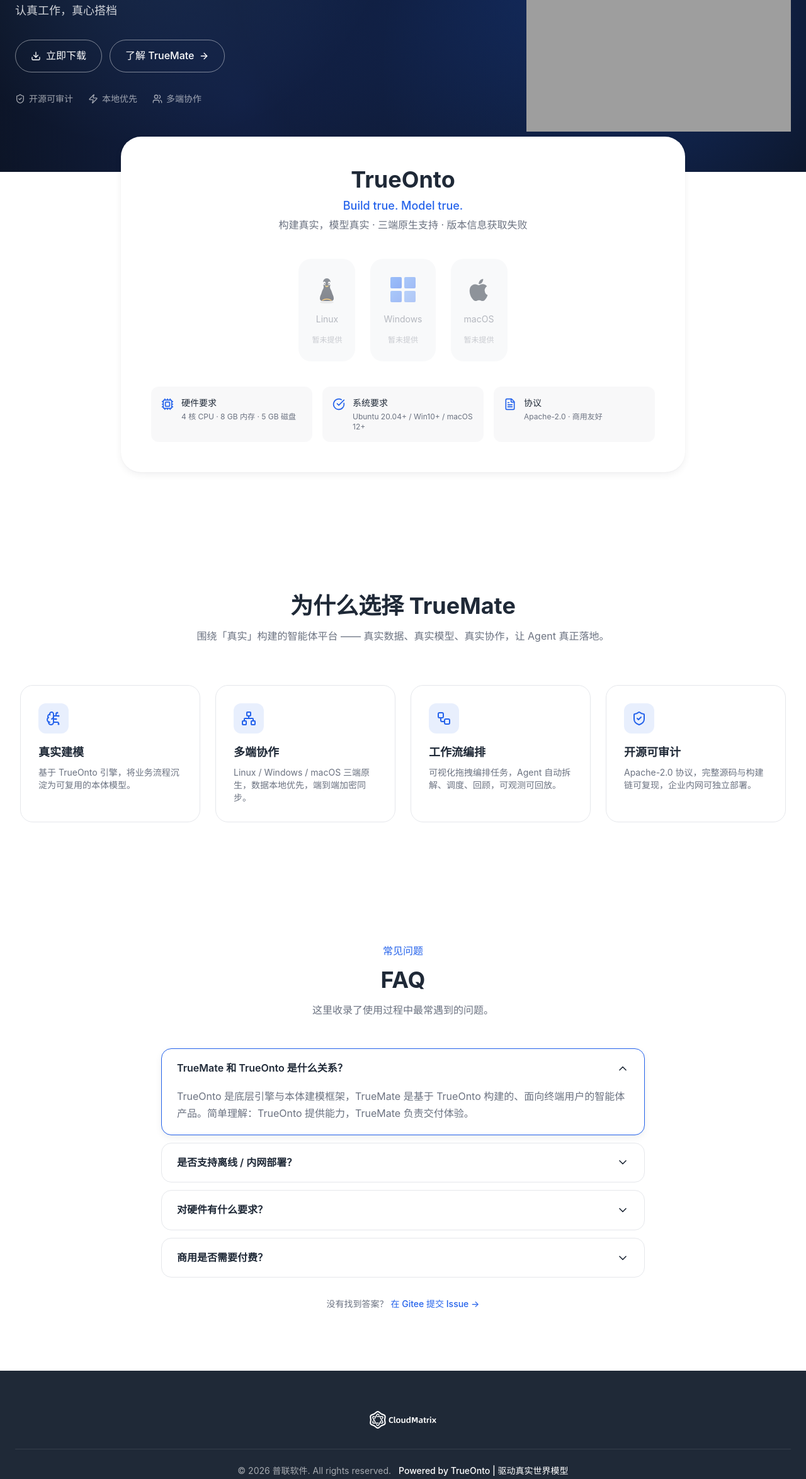
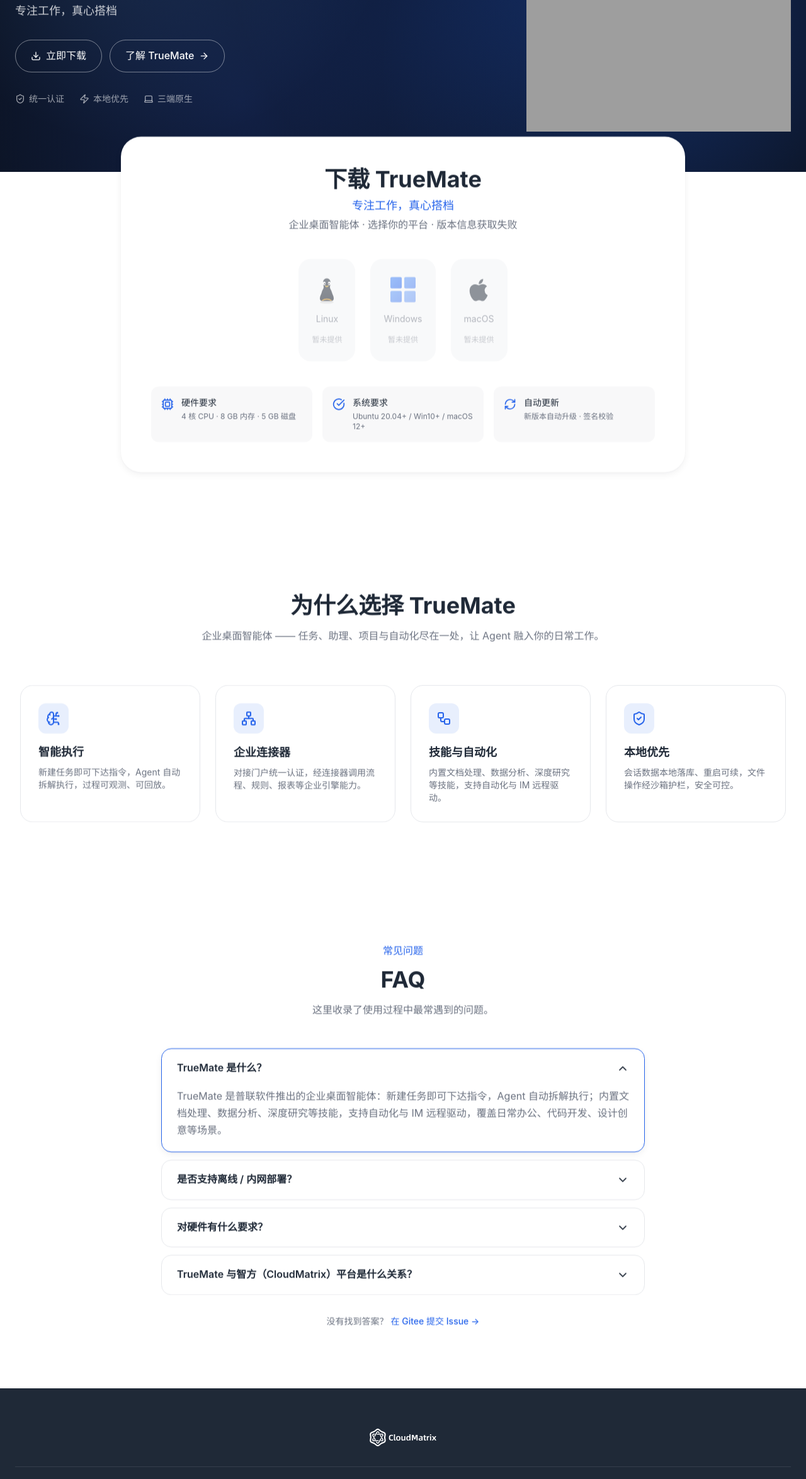
Before and after one commit to warpdrivelabs/cmx-agent, a plain HTML site: page frontend/cloudmatrix/index.html in a window 1280 px wide. Shown: the part 340-2689 px from the top of the page at 63% size. Drawn offline with Linux system fonts and the light colour scheme; no server answers; grey boxes are pictures that could not be loaded.

Commit message:
fix: 完善

```diff
--- a/crates/cmx-agent-shell/src-tauri/tauri.conf.json
+++ b/crates/cmx-agent-shell/src-tauri/tauri.conf.json
@@ -1,7 +1,7 @@
 {
   "$schema": "https://schema.tauri.app/config/2",
   "productName": "TrueMate",
-  "version": "0.1.1",
+  "version": "0.1.0",
   "identifier": "com.pansoft.cmx-agent",
   "build": {
     "frontendDist": "./ui"
--- a/frontend/cloudmatrix/index.html
+++ b/frontend/cloudmatrix/index.html
@@ -4,7 +4,7 @@
   <meta charset="UTF-8" />
   <meta name="viewport" content="width=device-width, initial-scale=1.0, viewport-fit=cover" />
   <meta name="theme-color" content="#0b1220" />
-  <meta name="description" content="普联软件·智方（CloudMatrix）- 认真工作，真心搭档。TrueMate Agent 由 TrueOnto 驱动，支持 Linux / Windows / macOS 三端。" />
+  <meta name="description" content="普联软件·智方（CloudMatrix）- TrueMate 企业桌面智能体，专注工作，真心搭档。任务、助理、项目与自动化尽在一处，支持 Linux / Windows / macOS 三端。" />
   <title>普联软件·智方（CloudMatrix）</title>
 
   <link rel="icon" type="image/svg+xml" href="assets/favicon.svg" />
@@ -87,7 +87,7 @@
             <p class="text-2xl font-semibold tracking-widest text-white mb-4" data-animate data-animate-delay="1">普联软件</p>
             <h1 class="hero-title text-5xl sm:text-6xl font-bold tracking-tight mb-4" data-animate data-animate-delay="1">TrueMate</h1>
             <p class="text-2xl sm:text-3xl font-medium mb-3 text-white" data-animate data-animate-delay="2">Work true. Mate true.</p>
-            <p class="text-lg text-white/80 mb-8" data-animate data-animate-delay="2">认真工作，真心搭档</p>
+            <p class="text-lg text-white/80 mb-8" data-animate data-animate-delay="2">专注工作，真心搭档</p>
             <div class="flex flex-wrap items-center gap-3 justify-center lg:justify-start" data-animate data-animate-delay="3">
               <a href="#download-card" class="hero-cta">
                 <i data-lucide="download" class="w-4 h-4"></i>
@@ -99,9 +99,9 @@
               </a>
             </div>
             <div class="flex items-center gap-6 mt-8 text-sm text-white/60 justify-center lg:justify-start" data-animate data-animate-delay="4">
-              <span class="flex items-center gap-1.5"><i data-lucide="shield-check" class="w-4 h-4"></i> 开源可审计</span>
+              <span class="flex items-center gap-1.5"><i data-lucide="shield-check" class="w-4 h-4"></i> 统一认证</span>
               <span class="flex items-center gap-1.5"><i data-lucide="zap" class="w-4 h-4"></i> 本地优先</span>
-              <span class="flex items-center gap-1.5"><i data-lucide="users" class="w-4 h-4"></i> 多端协作</span>
+              <span class="flex items-center gap-1.5"><i data-lucide="laptop" class="w-4 h-4"></i> 三端原生</span>
             </div>
           </div>
           <div class="hero-visual" data-animate data-animate-delay="2">
@@ -117,9 +117,9 @@
     <section id="download-card" class="relative z-10 px-4 sm:px-6 lg:px-8 -mt-8 sm:-mt-14 pb-20 sm:pb-24">
       <div class="max-w-7xl mx-auto">
         <div class="download-card max-w-4xl mx-auto" data-animate>
-          <h2 class="text-3xl sm:text-4xl font-bold text-foreground mb-2">TrueOnto</h2>
-          <p class="text-lg text-primary font-medium mb-1">Build true. Model true.</p>
-          <p class="text-muted-foreground mb-8 sm:mb-10">构建真实，模型真实 · 三端原生支持<span id="latest-meta"></span></p>
+          <h2 class="text-3xl sm:text-4xl font-bold text-foreground mb-2">下载 TrueMate</h2>
+          <p class="text-lg text-primary font-medium mb-1">专注工作，真心搭档</p>
+          <p class="text-muted-foreground mb-8 sm:mb-10">企业桌面智能体 · 选择你的平台<span id="latest-meta"></span></p>
 
           <div class="os-row flex flex-col sm:flex-row items-stretch sm:items-center justify-center gap-4 sm:gap-6 mb-8 sm:mb-10">
             <button class="os-tile" data-os="linux" type="button">
@@ -155,10 +155,10 @@
               </div>
             </div>
             <div class="flex items-start gap-3 p-4 rounded-xl bg-muted/60">
-              <i data-lucide="file-text" class="w-5 h-5 text-primary flex-shrink-0 mt-0.5"></i>
+              <i data-lucide="refresh-cw" class="w-5 h-5 text-primary flex-shrink-0 mt-0.5"></i>
               <div>
-                <p class="text-sm font-medium text-foreground">协议</p>
-                <p class="text-xs text-muted-foreground mt-1">Apache-2.0 · 商用友好</p>
+                <p class="text-sm font-medium text-foreground">自动更新</p>
+                <p class="text-xs text-muted-foreground mt-1">新版本自动升级 · 签名校验</p>
               </div>
             </div>
           </div>
@@ -173,28 +173,28 @@
       <div class="max-w-7xl mx-auto">
         <div class="text-center mb-12 sm:mb-16" data-animate>
           <h2 class="text-3xl sm:text-4xl font-bold text-foreground mb-4">为什么选择 TrueMate</h2>
-          <p class="text-muted-foreground max-w-2xl mx-auto">围绕「真实」构建的智能体平台 —— 真实数据、真实模型、真实协作，让 Agent 真正落地。</p>
+          <p class="text-muted-foreground max-w-2xl mx-auto">企业桌面智能体 —— 任务、助理、项目与自动化尽在一处，让 Agent 融入你的日常工作。</p>
         </div>
         <div class="grid grid-cols-1 sm:grid-cols-2 lg:grid-cols-4 gap-5 sm:gap-6">
           <article class="feature-card" data-animate data-animate-delay="1">
             <div class="feature-icon"><i data-lucide="brain-circuit" class="w-6 h-6"></i></div>
-            <h3 class="text-lg font-semibold text-foreground mb-2">真实建模</h3>
-            <p class="text-sm text-muted-foreground">基于 TrueOnto 引擎，将业务流程沉淀为可复用的本体模型。</p>
+            <h3 class="text-lg font-semibold text-foreground mb-2">智能执行</h3>
+            <p class="text-sm text-muted-foreground">新建任务即可下达指令，Agent 自动拆解执行，过程可观测、可回放。</p>
           </article>
           <article class="feature-card" data-animate data-animate-delay="2">
             <div class="feature-icon"><i data-lucide="network" class="w-6 h-6"></i></div>
-            <h3 class="text-lg font-semibold text-foreground mb-2">多端协作</h3>
-            <p class="text-sm text-muted-foreground">Linux / Windows / macOS 三端原生，数据本地优先，端到端加密同步。</p>
+            <h3 class="text-lg font-semibold text-foreground mb-2">企业连接器</h3>
+            <p class="text-sm text-muted-foreground">对接门户统一认证，经连接器调用流程、规则、报表等企业引擎能力。</p>
           </article>
           <article class="feature-card" data-animate data-animate-delay="3">
             <div class="feature-icon"><i data-lucide="workflow" class="w-6 h-6"></i></div>
-            <h3 class="text-lg font-semibold text-foreground mb-2">工作流编排</h3>
-            <p class="text-sm text-muted-foreground">可视化拖拽编排任务，Agent 自动拆解、调度、回顾，可观测可回放。</p>
+            <h3 class="text-lg font-semibold text-foreground mb-2">技能与自动化</h3>
+            <p class="text-sm text-muted-foreground">内置文档处理、数据分析、深度研究等技能，支持自动化与 IM 远程驱动。</p>
           </article>
           <article class="feature-card" data-animate data-animate-delay="4">
             <div class="feature-icon"><i data-lucide="shield-check" class="w-6 h-6"></i></div>
-            <h3 class="text-lg font-semibold text-foreground mb-2">开源可审计</h3>
-            <p class="text-sm text-muted-foreground">Apache-2.0 协议，完整源码与构建链可复现，企业内网可独立部署。</p>
+            <h3 class="text-lg font-semibold text-foreground mb-2">本地优先</h3>
+            <p class="text-sm text-muted-foreground">会话数据本地落库、重启可续，文件操作经沙箱护栏，安全可控。</p>
           </article>
         </div>
       </div>
@@ -214,12 +214,12 @@
         <div class="space-y-3" data-animate data-animate-delay="1">
           <div class="faq-item is-open">
             <button class="faq-question" aria-expanded="true">
-              <span>TrueMate 和 TrueOnto 是什么关系？</span>
+              <span>TrueMate 是什么？</span>
               <i data-lucide="chevron-down" class="w-5 h-5 chev"></i>
             </button>
             <div class="faq-answer">
               <div class="faq-answer-inner">
-                TrueOnto 是底层引擎与本体建模框架，TrueMate 是基于 TrueOnto 构建的、面向终端用户的智能体产品。简单理解：TrueOnto 提供能力，TrueMate 负责交付体验。
+                TrueMate 是普联软件推出的企业桌面智能体：新建任务即可下达指令，Agent 自动拆解执行；内置文档处理、数据分析、深度研究等技能，支持自动化与 IM 远程驱动，覆盖日常办公、代码开发、设计创意等场景。
               </div>
             </div>
           </div>
@@ -231,7 +231,7 @@
             </button>
             <div class="faq-answer">
               <div class="faq-answer-inner">
-                支持。TrueMate 采用本地优先架构，模型可全量离线加载，所有任务数据本地存储。企业内网可通过私有镜像源完成首次模型同步。
+                支持。TrueMate 面向企业内网环境设计：对接企业门户统一认证，会话数据全部本地落库、重启可续；安装包由门户统一分发，客户端内置自动更新。
               </div>
             </div>
           </div>
@@ -243,19 +243,19 @@
             </button>
             <div class="faq-answer">
               <div class="faq-answer-inner">
-                最低配置：4 核 CPU / 8 GB 内存 / 5 GB 磁盘。如需运行 7B 以上规模模型，建议 16 GB 内存并配置独立 GPU。轻量级任务在主流笔记本上均可流畅运行。
+                最低配置：4 核 CPU / 8 GB 内存 / 5 GB 磁盘。日常办公、文档处理与数据分析等任务在主流笔记本上均可流畅运行。
               </div>
             </div>
           </div>
 
           <div class="faq-item">
             <button class="faq-question" aria-expanded="false">
-              <span>商用是否需要付费？</span>
+              <span>TrueMate 与智方（CloudMatrix）平台是什么关系？</span>
               <i data-lucide="chevron-down" class="w-5 h-5 chev"></i>
             </button>
             <div class="faq-answer">
               <div class="faq-answer-inner">
-                基础版本遵循 Apache-2.0 协议，商用免费。企业版提供额外的 SSO、审计、私有模型市场与 SLA 支持，可联系商务团队获取许可。
+                TrueMate 是智方平台的桌面智能体入口：通过门户统一认证登录，经连接器调用平台的流程、规则、报表等能力；会话数据保留在本地。
               </div>
             </div>
           </div>
@@ -276,7 +276,7 @@
         <img src="assets/logo-zh.svg" alt="智方 CloudMatrix" class="mx-auto" style="height:28px; filter: brightness(0) invert(1);" />
         <div class="border-t border-white/10 mt-8 pt-6 flex flex-col sm:flex-row items-center justify-center gap-3">
           <p class="text-sm text-white/60">© 2026 普联软件. All rights reserved.</p>
-          <p class="text-sm font-medium">Powered by TrueOnto | 驱动真实世界模型</p>
+          <p class="text-sm font-medium">Powered by 智方 CloudMatrix | 专注工作，真心搭档</p>
         </div>
       </div>
     </footer>
--- a/frontend/cloudmatrix/js/main.js
+++ b/frontend/cloudmatrix/js/main.js
@@ -319,6 +319,6 @@
   if (window.console && console.log) {
     const style = 'font-size:14px;font-weight:bold;color:#2563eb;background:#dbeafe;padding:4px 10px;border-radius:6px;';
     console.log('%c普联软件·智方（CloudMatrix）', style);
-    console.log('%cWork true. Mate true. 认真工作，真心搭档。', 'color:#6b7280;font-size:12px;');
+    console.log('%cTrueMate · Work true. Mate true. 专注工作，真心搭档。', 'color:#6b7280;font-size:12px;');
   }
 })();
```
Also changed, not shown: 2 other files.
